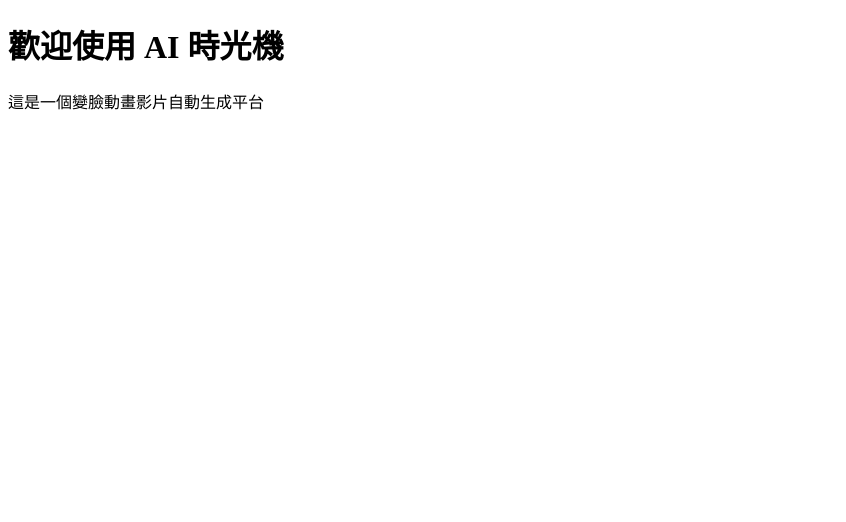
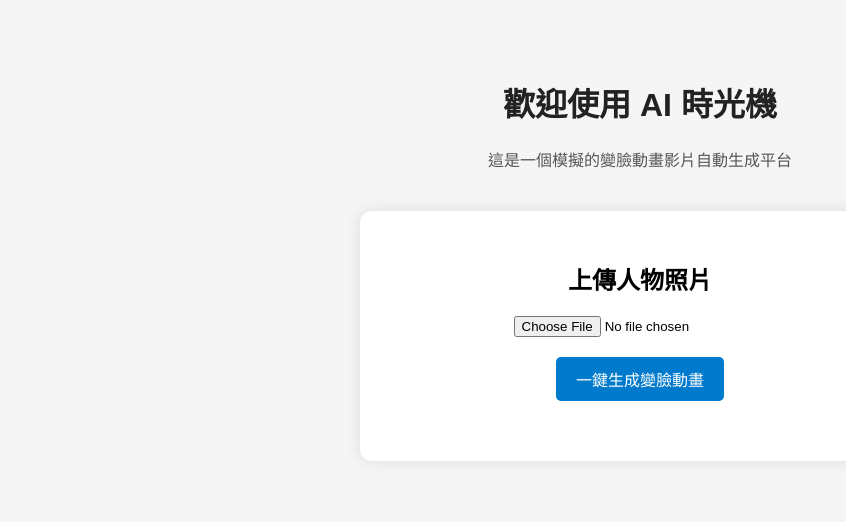
Before and after one commit to put2717/ai-time-machine, a plain HTML site: page index.html in a window 1280 px wide. Shown: the whole page, without its empty margins (0-846 px from the left). Drawn offline with Linux system fonts and the light colour scheme.

Commit message:
Enhance index.html with demo upload feature
Added demo section for uploading photos and generating animations.

```diff
--- a/index.html
+++ b/index.html
@@ -1,11 +1,64 @@
-<!DOCTYPE html>
-<html>
+<!DOCTYPE html><html lang="zh-Hant">
 <head>
-  <meta charset="UTF-8">
-  <title>AI 時光機</title>
+  <meta charset="UTF-8" />
+  <meta name="viewport" content="width=device-width, initial-scale=1.0" />
+  <title>AI 時光機 DEMO</title>
+  <style>
+    body {
+      font-family: 'Microsoft JhengHei', sans-serif;
+      background-color: #f5f5f5;
+      text-align: center;
+      padding: 50px;
+    }
+    h1 {
+      color: #222;
+    }
+    p {
+      color: #555;
+      margin-bottom: 40px;
+    }
+    .demo-section {
+      background: white;
+      padding: 30px;
+      max-width: 500px;
+      margin: auto;
+      border-radius: 12px;
+      box-shadow: 0 0 15px rgba(0,0,0,0.1);
+    }
+    input[type="file"] {
+      margin-bottom: 20px;
+    }
+    button {
+      padding: 10px 20px;
+      font-size: 16px;
+      border: none;
+      background-color: #007acc;
+      color: white;
+      border-radius: 5px;
+      cursor: pointer;
+    }
+    button:hover {
+      background-color: #005fa3;
+    }
+    .result {
+      margin-top: 30px;
+      font-size: 18px;
+      color: green;
+    }
+  </style>
 </head>
 <body>
   <h1>歡迎使用 AI 時光機</h1>
-  <p>這是一個變臉動畫影片自動生成平台</p>
-</body>
+  <p>這是一個模擬的變臉動畫影片自動生成平台</p>  <div class="demo-section">
+    <h2>上傳人物照片</h2>
+    <input type="file" accept="image/*" />
+    <br />
+    <button onclick="generateDemo()">一鍵生成變臉動畫</button>
+    <div class="result" id="result"></div>
+  </div>  <script>
+    function generateDemo() {
+      const result = document.getElementById("result");
+      result.innerHTML = "\u{1F4FD} 模擬動畫生成中...（假資料示意）<br>影片將展示：童年→青年→中年→老年→再回到童年";
+    }
+  </script></body>
 </html>
```
